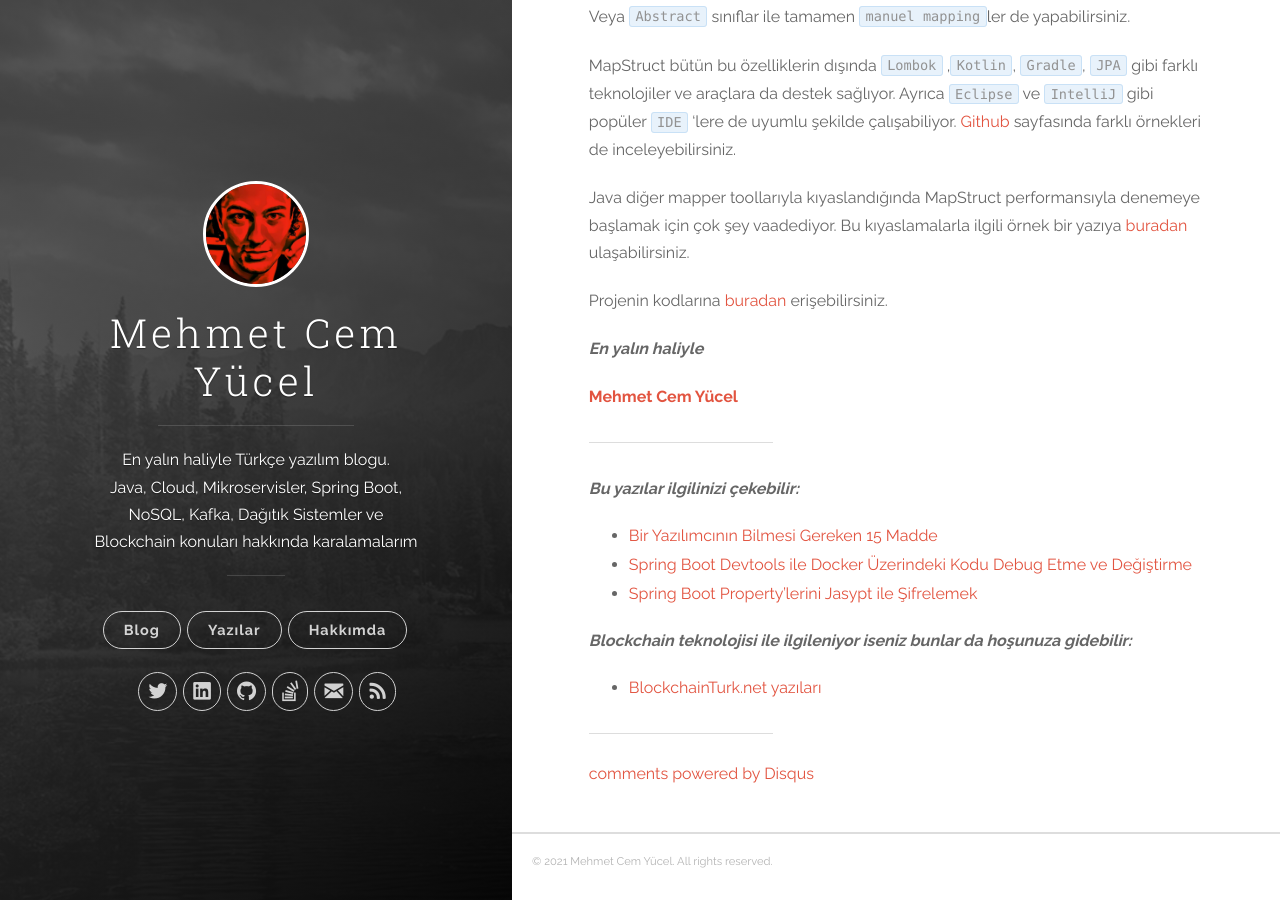
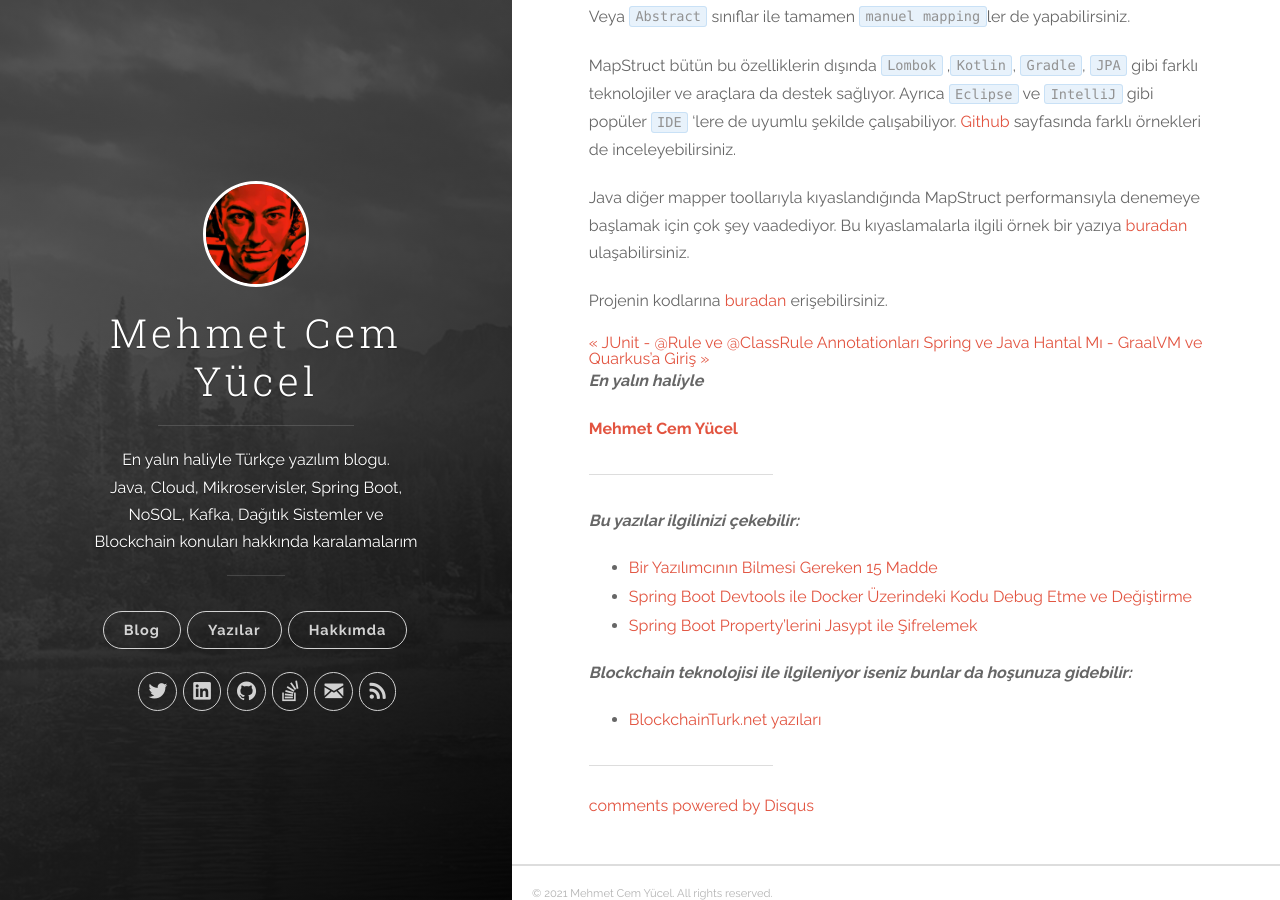
Before and after one commit to pozerank/pozerank.github.io, a Jekyll site: the page built from _posts/2019-07-16-MapStruct-ile-obje-donusumu.markdown, in a window 1280 px wide and 900 px high, scrolled down 6140 px. Built offline with Jekyll 4.4.1, drawn with Linux system fonts in a browser that asks for light colours; comment, search, counter and statistics services are not loaded.

Commit message:
prev next

```diff
--- a/_posts/2019-07-16-MapStruct-ile-obje-donusumu.markdown
+++ b/_posts/2019-07-16-MapStruct-ile-obje-donusumu.markdown
@@ -5,7 +5,6 @@
 tags: [spring boot, spring, mapstruct, mapper, object mapper, türkçe, yazılım, blog, blogger, nedir, örnek, nasıl yapılır, mehmet cem yücel]
 image: https://miro.medium.com/max/150/1*9DhTKcVmIApp1AXoGZ4A4A.png
 ---
-
 
 Bu yazımızda [**MapStruct**](http://mapstruct.org/)  isimli `Java Bean Mapper` kütüphanesini ve [**Spring**](https://spring.io/)  ile kullanımını inceleyeceğiz.
 
@@ -42,7 +41,7 @@
 
 `clone` isimli metod ile girdisi ve çıktısı aynı olan bir interface ile bir nesnenin yeni hash ile klonunu yaratmanız MapStruct ile oldukça kolay.
 
-"***ÖNEMLİ NOT:** MapStruct arayüzlerinde tanımladığınız mapperların sınıflarının bytecode’larının oluşması için `maven clean install` komutunu çalıştırabilirsiniz. Aksi taktirde Spring byte kodu runtime da bulamayacak `ClassNotFoundException: Cannot find implementation for …..Mapper` gibi bir hata verecektir.*"
+"_**ÖNEMLİ NOT:** MapStruct arayüzlerinde tanımladığınız mapperların sınıflarının bytecode’larının oluşması için `maven clean install` komutunu çalıştırabilirsiniz. Aksi taktirde Spring byte kodu runtime da bulamayacak `ClassNotFoundException: Cannot find implementation for …..Mapper` gibi bir hata verecektir._"
 
 ### 3.3. Test Senaryosu
 
@@ -127,6 +126,15 @@
 Projenin kodlarına [buradan](https://github.com/mehmetcemyucel/mapstruct) erişebilirsiniz.
 
 
+<div class="PageNavigation">
+  {% if page.previous.url %}
+    <a class="prev" href="{{page.previous.url}}">&laquo; {{page.previous.title}}</a>
+  {% endif %}
+  {% if page.next.url %}
+    <a class="next" href="{{page.next.url}}">{{page.next.title}} &raquo;</a>
+  {% endif %}
+</div>
+
 ***En yalın haliyle***
 
 [**Mehmet Cem Yücel**](https://www.mehmetcemyucel.com)
@@ -135,13 +143,13 @@
 
 **_Bu yazılar ilgilinizi çekebilir:_**
 
- - [Bir Yazılımcının Bilmesi Gereken 15  Madde](https://www.mehmetcemyucel.com/2019/bir-yazilimcinin-bilmesi-gereken-15-madde/)
- - [Spring Boot Devtools ile Docker Üzerindeki Kodu Debug Etme ve  Değiştirme](https://www.mehmetcemyucel.com/2019/spring-boot-devtools-ile-docker-uzerindeki-kodu-debug-etme-ve-degistirme/)
- - [Spring Boot Property’lerini Jasypt ile
+- [Bir Yazılımcının Bilmesi Gereken 15  Madde](https://www.mehmetcemyucel.com/2019/bir-yazilimcinin-bilmesi-gereken-15-madde/)
+- [Spring Boot Devtools ile Docker Üzerindeki Kodu Debug Etme ve  Değiştirme](https://www.mehmetcemyucel.com/2019/spring-boot-devtools-ile-docker-uzerindeki-kodu-debug-etme-ve-degistirme/)
+- [Spring Boot Property’lerini Jasypt ile
    Şifrelemek](https://www.mehmetcemyucel.com/2019/spring-boot-propertylerini-jasypt-ile-sifrelemek/)
 
 **_Blockchain teknolojisi ile ilgileniyor iseniz bunlar da hoşunuza gidebilir:_**
 
- - [BlockchainTurk.net  yazıları](https://www.mehmetcemyucel.com/categories/#blockchain)
+- [BlockchainTurk.net  yazıları](https://www.mehmetcemyucel.com/categories/#blockchain)
 
 ---
```
Also changed, not shown: css/style.css (+18 -0 lines).
